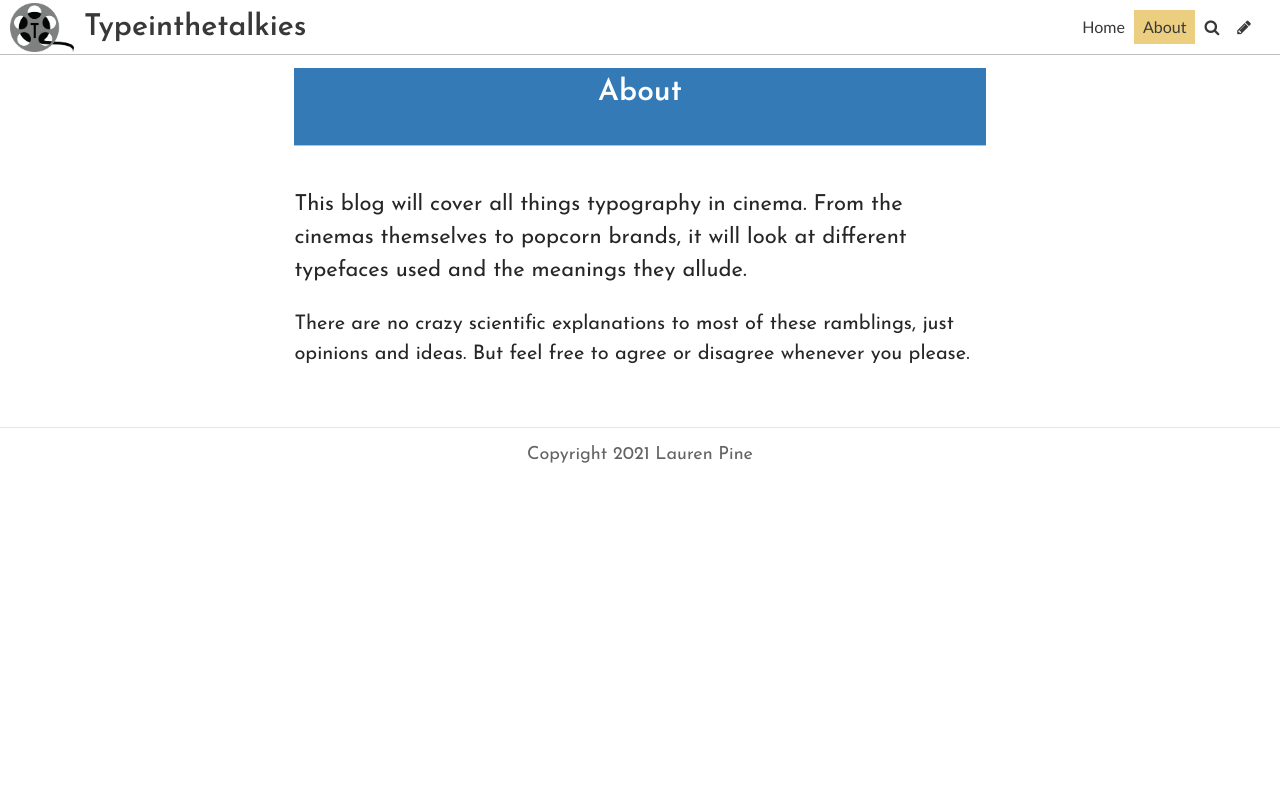
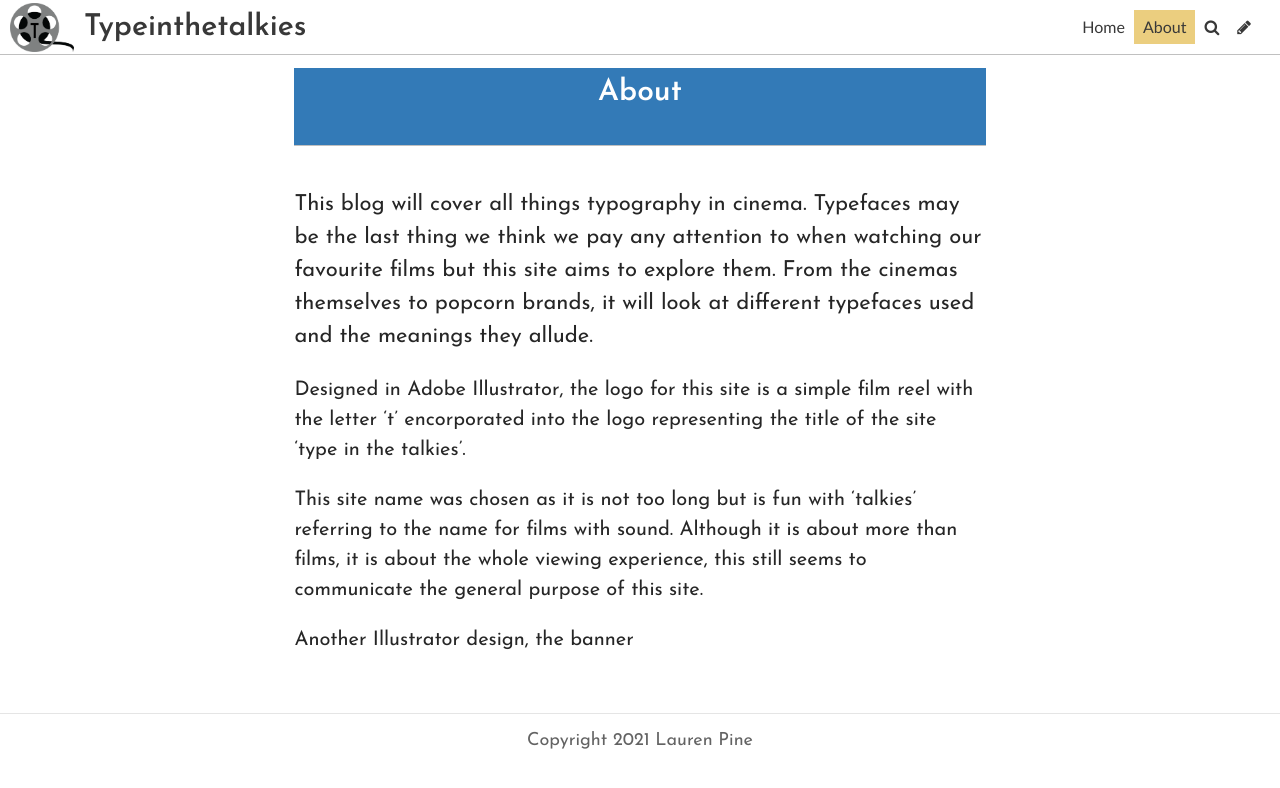
Before and after one commit to laurenlouisap/typography, a Jekyll site: the page built from pages/about.md, in a window 1280 px wide. Shown: the top 788 px of the page. Built offline with Jekyll 4.4.1, drawn with Linux system fonts in a browser that asks for light colours; some web fonts are replaced.

Commit message:
Update Page “about”

```diff
--- a/pages/about.md
+++ b/pages/about.md
@@ -10,6 +10,10 @@ tags: null
 description: null
 show: true
 ---
-This blog will cover all things typography in cinema. From the cinemas themselves to popcorn brands, it will look at different typefaces used and the meanings they allude.
+This blog will cover all things typography in cinema. Typefaces may be the last thing we think we pay any attention to when watching our favourite films but this site aims to explore them. From the cinemas themselves to popcorn brands, it will look at different typefaces used and the meanings they allude.
 
-There are no crazy scientific explanations to most of these ramblings, just opinions and ideas. But feel free to agree or disagree whenever you please.
+Designed in Adobe Illustrator, the logo for this site is a simple film reel with the letter 't' encorporated into the logo representing the title of the site 'type in the talkies'.
+
+This site name was chosen as it is not too long but is fun with 'talkies' referring to the name for films with sound. Although it is about more than films, it is about the whole viewing experience, this still seems to communicate the general purpose of this site.
+
+Another Illustrator design, the banner
```
